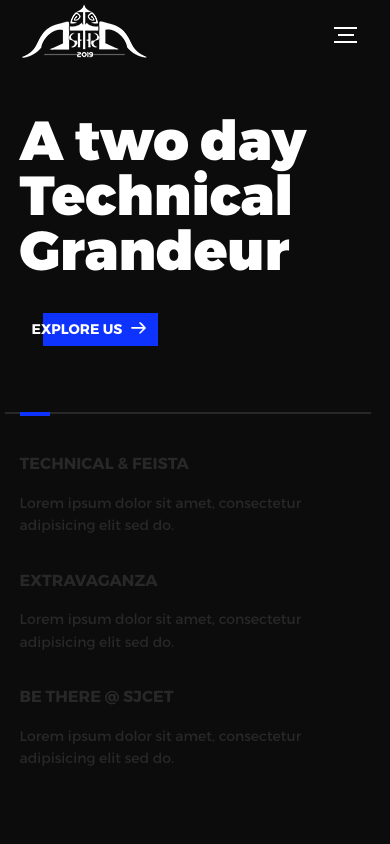
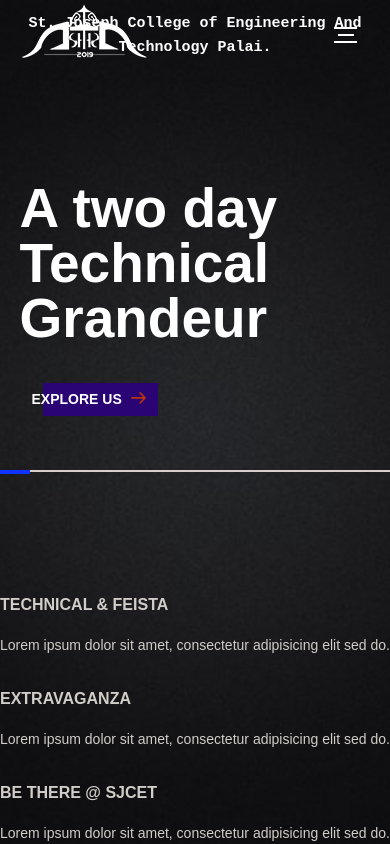
Before and after one commit to jobsonpvarghese/work, a plain HTML site: page index.html in a window 390 px wide. Drawn offline with nearby package versions, Linux system fonts and the light colour scheme.

Commit message:
Add files via upload

```diff
--- a/assets/css/main.css
+++ b/assets/css/main.css
@@ -1,31 +1,3 @@
-@font-face {
-    font-family: 'Montserrat';
-    src: url("fonts/Montserrat-Black.eot");
-    src: local("☺"), url("fonts/Montserrat-Black.woff") format("woff"), url("fonts/Montserrat-Black.ttf") format("truetype"), url("fonts/Montserrat-Black.svg") format("svg");
-    font-weight: 900;
-    font-style: normal;
-}
-@font-face {
-    font-family: 'Montserrat';
-    src: url("fonts/Montserrat-Bold.eot");
-    src: local("☺"), url("fonts/Montserrat-Bold.woff") format("woff"), url("fonts/Montserrat-Bold.ttf") format("truetype"), url("fonts/Montserrat-Bold.svg") format("svg");
-    font-weight: 700;
-    font-style: normal;
-}
-@font-face {
-    font-family: 'Montserrat';
-    src: url("fonts/Montserrat-Regular.eot");
-    src: local("☺"), url("fonts/Montserrat-Regular.woff") format("woff"), url("fonts/Montserrat-Regular.ttf") format("truetype"), url("fonts/Montserrat-Regular.svg") format("svg");
-    font-weight: 400;
-    font-style: normal;
-}
-@font-face {
-    font-family: 'Montserrat';
-    src: url("fonts/Montserrat-Light.eot");
-    src: local("☺"), url("fonts/Montserrat-Light.woff") format("woff"), url("fonts/Montserrat-Light.ttf") format("truetype"), url("fonts/Montserrat-Light.svg") format("svg");
-    font-weight: 300;
-    font-style: normal;
-}
 /*! normalize.css v3.0.2 | MIT License | git.io/normalize */html {
     font-family: sans-serif;
     -ms-text-size-adjust: 100%;
@@ -535,6 +507,10 @@ body {
     left: -33px;
     color: #fff;
 }
+.college-name{
+    text-align: center;
+    font-family: Impact, Haettenschweiler, 'Arial Narrow Bold', sans-serif
+}
 .intro {
     position: relative;
     display: -webkit-box;
@@ -555,12 +531,25 @@ body {
     justify-content: center;
     margin: 0 auto;
 }
+.intro-bg{
+    position: fixed;
+    top: 0;
+    left: 0;
+    width: 100%;
+    height: 100%;
+    background-image: url("../img/txt.jpg");
+    background-position: center;
+    background-size: cover;
+    background-repeat: no-repeat;
+}
+
 @media (max-width: 1180px) {
     .intro {
     max-width: 100%}
 }.intro--banner {
     position: relative;
     height: 475px;
+    padding-top: 5%;
 }
 .intro--banner::before {
     content: "";
@@ -569,7 +558,7 @@ body {
     left: -15px;
     right: 0;
     height: 2px;
-    background-color: #282828;
+    background-color: #d8cece;
 }
 .intro--banner::after {
     content: "";
@@ -601,7 +590,7 @@ body {
     left: 23px;
     right: 0;
     height: 100%;
-    background-color: #0f33ff;
+    background-color: rgb(42, 3, 116);
     z-index: -1;
     -webkit-transition: left .2s ease-in-out;
     transition: left .2s ease-in-out;
@@ -616,11 +605,11 @@ body {
     position: relative;
     left: 5px;
     width: 15px;
-    fill: #fff;
+    fill: rgb(187, 52, 11);
 }
 .intro--banner img {
     position: absolute;
-    bottom: 21px;
+    bottom: 25%;
     right: -12px;
 }
 .intro--options {
@@ -639,12 +628,12 @@ body {
 .intro--options>a {
     max-width: 250px;
     text-decoration: none;
-    color: #282828;
+    color: #d1cdc9;
     -webkit-transition: color .2s ease-in-out;
     transition: color .2s ease-in-out;
 }
 .intro--options>a:hover {
-    color: #fff;
+    color: rgba(207, 73, 10, 0.815);
 }
 .intro--options h3 {
     font-size: 16px;
@@ -670,8 +659,18 @@ body {
     margin-right: 0;
 }
 }@media (max-width: 767px) {
+    .college-name{
+        text-align: center;
+        font-family: 'Courier New', Courier, monospace;
+        font-size: 10px;
+        padding-bottom: 30%;
+        padding-left: 5%;
+        padding-right: 5%;
+    }
     .intro--banner {
     height: 305px;
+    bottom: 10%;
+    padding-left: 5%;
 }
 .intro--banner h1 {
     font-size: 44px;
@@ -691,6 +690,14 @@ body {
     margin-bottom: 0;
 }
 }@media (max-width: 600px) {
+    .college-name{
+        text-align: center;
+        font-family: 'Courier New', Courier, monospace;
+        font-size: 10px;
+        padding-bottom: 35%;
+        padding-left: 5%;
+        padding-right: 5%;
+    }
     .intro--banner {
     height: 360px;
 }
--- a/index.html
+++ b/index.html
@@ -41,8 +41,12 @@
           </ul>
         </nav>
         <ul class="l-main-content main-content">
-          <li class="l-section section section--is-active">
+          <li class="l-section section intro-bg section--is-active">
+
             <div class="intro">
+              <div class="college-name">
+              <h2>St. Joseph College of Engineering And Technology Palai.</2>
+              </div>
               <div class="intro--banner">
                 <h1>A two day<br>Technical<br>Grandeur</h1>
                 <button class="cta">Explore us
@@ -53,7 +57,7 @@
                   </svg>
                   <span class="btn-background"></span>
                 </button>
-                <img src="assets/img/introduction-visual.png" alt="Welcome">
+                <img src="assets/img/tech.png" alt="Welcome">
               </div>
               <div class="intro--options">
                 <a href="#0">
@@ -70,6 +74,7 @@
                 </a>
               </div>
             </div>
+
           </li>
           <li class="l-section section">
             <div class="work">
```
Also changed, not shown: assets/img/bg.jpg (added), assets/img/bg2.jpg (added), assets/img/bgclg.jpg (added), assets/img/tech.png (added), assets/img/txt.jpg (added).
